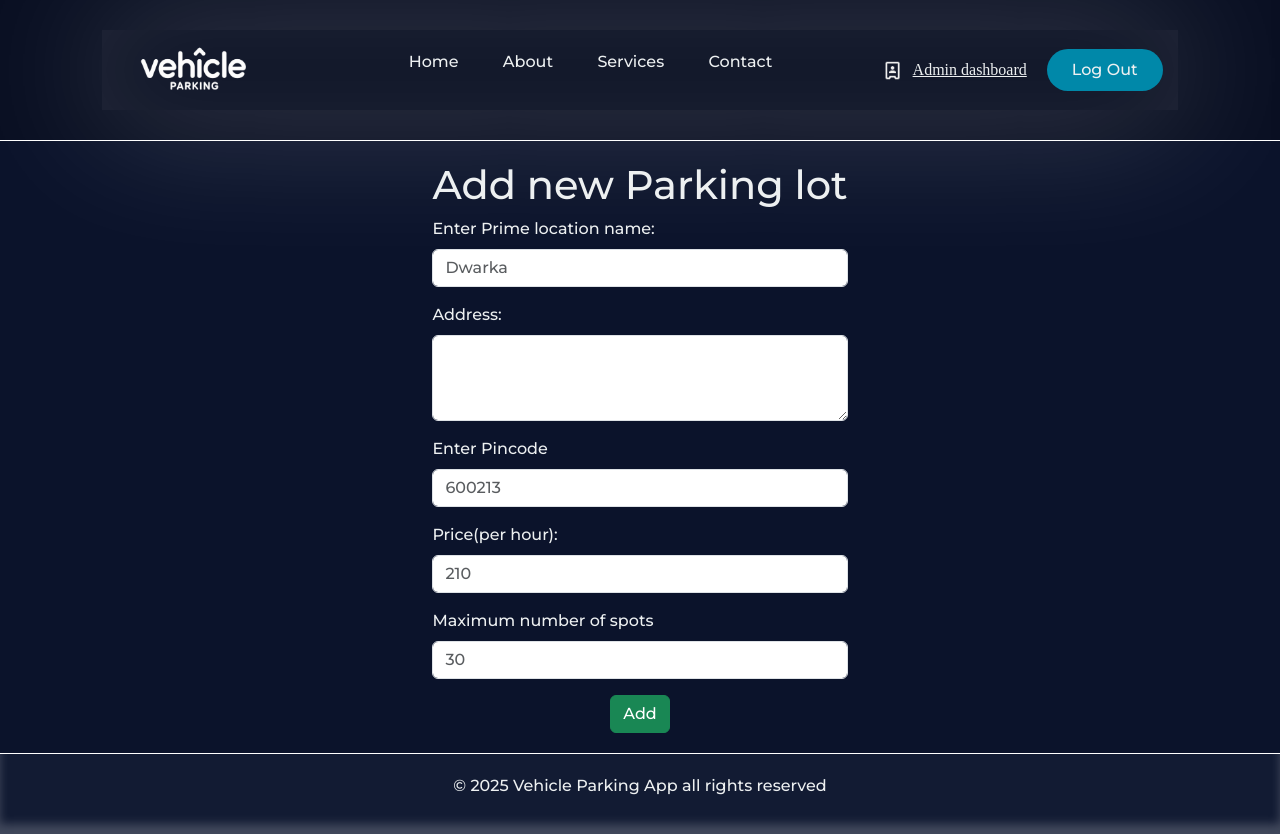
After one commit to AayushKotwani3/Vehicle-Parking-App-V1, a Flask app: page /add-new-lot in a window 1280 px wide. The commit adds this page. Run offline with Flask 3, Linux system fonts and the light colour scheme; some web fonts are replaced.

Commit message:
Added Parking Lot template

```diff
--- a/Application/controllers.py
+++ b/Application/controllers.py
@@ -61,3 +61,7 @@ def admin_dash():
 @app.route('/home/<int:user_id>')
 def user_dash():
     return render_template('user_dashboard.html')
+
+@app.route('/add-new-lot')
+def add_new_lot():
+    return render_template('add_parkinglot.html')
--- a/static/style.css
+++ b/static/style.css
@@ -121,7 +121,7 @@ li,a,button{
     margin-top: 125px;
 }
 
-.register_canvas{
+.form_canvas{
     display: flex;
     justify-content: center;
 
--- /dev/null
+++ b/templates/add_parkinglot.html
@@ -0,0 +1,43 @@
+{% extends 'admin_base.html' %}
+
+{% block title %} Admin Dashboard {% endblock %}
+
+{% block content %}
+
+                <div class="form_canvas">
+                    <div id="add-new-lot-card" class="form-card">
+
+                        <h1>Add new Parking lot</h1>
+                        <form action="/add-new-lot" method="POST">
+                        <div class="mb-3" >
+                            <label for="prime-location-name" class="form-label">Enter Prime location name:</label>
+                            <input type="text" class="form-control" id="prime-location-name" placeholder="Dwarka" name="prime-location-name" required>
+                        </div>
+                        <div class="mb-3">
+                            <label for="Address" class="form-label">Address:</label>
+                            <textarea class="form-control" id="Address" rows="3" name="address" required></textarea>
+                        </div>
+                        <div class="mb-3">
+                            <label for="Parking-lot-pincode" class="form-label">Enter Pincode</label>
+                            <input type="text" class="form-control" id="Parking-lot-pincode" placeholder="600213" name="pincode" required>
+                        </div>
+                        <div class="mb-3">
+                            <label for="Parking-spot-price" class="form-label">Price(per hour):</label>
+                            <input type="number"  step="any" class="form-control" id="Parking-spot-price" placeholder="210" name="parking-spot-price" required>
+                        </div>
+                        <div class="mb-3">
+                            <label for="max-parking-spots" class="form-label">Maximum number of spots</label>
+                            <input type="number"  step="1" min="1" class="form-control" id="Parking-spot-price" placeholder="30" name="parking-spot-price" required>
+                        </div>
+
+
+                        <div style="text-align: center;">
+                            <input type="submit" class="btn btn-success" value="Add">
+                            <br>
+
+                        </div>
+                        </form>
+                    </div>
+                </div>
+
+{% endblock %}
--- a/templates/admin_base.html
+++ b/templates/admin_base.html
@@ -4,6 +4,12 @@
     <meta charset="UTF-8" />
     <meta name="viewport" content="width=device-width, initial-scale=1.0" />
     <title>{% block title %} Admin base {% endblock %}</title>
+    <link
+      href="https://cdn.jsdelivr.net/npm/bootstrap@5.3.3/dist/css/bootstrap.min.css"
+      rel="stylesheet"
+      integrity="sha384-QWTKZyjpPEjISv5WaRU9OFeRpok6YctnYmDr5pNlyT2bRjXh0JMhjY6hW+ALEwIH"
+      crossorigin="anonymous"
+    />
     <link rel="stylesheet" href="/static/style.css" />
   </head>
   <body>
--- a/templates/base.html
+++ b/templates/base.html
@@ -4,6 +4,12 @@
     <meta charset="UTF-8">
     <meta name="viewport" content="width=device-width, initial-scale=1.0">
     <title>{% block title %} Vehicle Parking app {% endblock %}</title>
+    <link
+      href="https://cdn.jsdelivr.net/npm/bootstrap@5.3.3/dist/css/bootstrap.min.css"
+      rel="stylesheet"
+      integrity="sha384-QWTKZyjpPEjISv5WaRU9OFeRpok6YctnYmDr5pNlyT2bRjXh0JMhjY6hW+ALEwIH"
+      crossorigin="anonymous"
+    />
     <link rel="stylesheet" href="/static/style.css">
 </head>
 <body>
--- a/templates/login.html
+++ b/templates/login.html
@@ -36,7 +36,7 @@
             </header>
 
             <main class="main_section">
-                <div class="register_canvas">
+                <div class="form_canvas">
                     <div id="login-card" class="form-card">
 
                         <h1>Login Form</h1>
--- a/templates/registration.html
+++ b/templates/registration.html
@@ -36,7 +36,7 @@
             </header>
 
             <main class="main_section">
-                <div class="register_canvas">
+                <div class="form_canvas">
                     <div id="registration-card" class="form-card">
 
                         <h1>Registration Form</h1>
--- a/templates/user_base.html
+++ b/templates/user_base.html
@@ -4,6 +4,12 @@
     <meta charset="UTF-8">
     <meta name="viewport" content="width=device-width, initial-scale=1.0">
     <title>{% block title %} Vehicle Parking app {% endblock %}</title>
+    <link
+      href="https://cdn.jsdelivr.net/npm/bootstrap@5.3.3/dist/css/bootstrap.min.css"
+      rel="stylesheet"
+      integrity="sha384-QWTKZyjpPEjISv5WaRU9OFeRpok6YctnYmDr5pNlyT2bRjXh0JMhjY6hW+ALEwIH"
+      crossorigin="anonymous"
+    />
     <link rel="stylesheet" href="/static/style.css">
 </head>
 <body>
```
